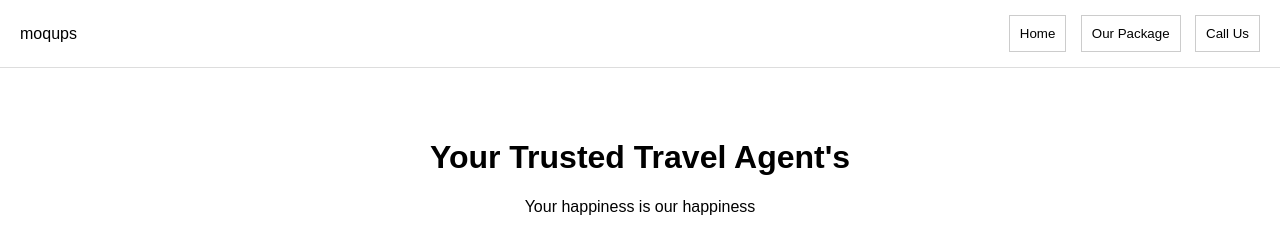
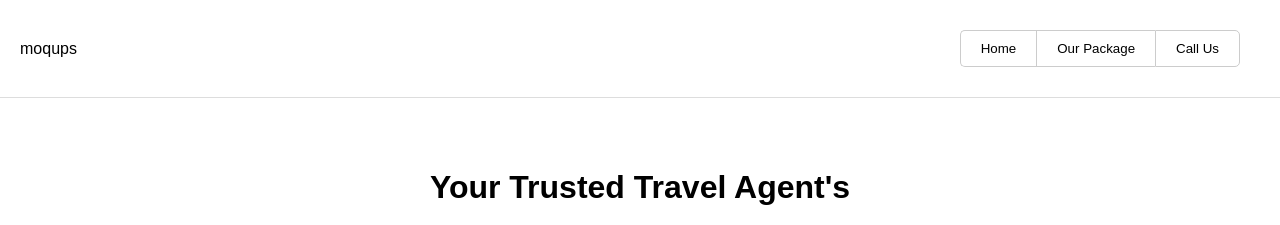
Before and after one commit to revou-fundamental-course/17-feb-25-usamahdhaqi, a plain HTML site: page index.html in a window 1280 px wide. Shown: the top 225 px of the page. Drawn offline with Linux system fonts and the light colour scheme.

Commit message:
html and css update

```diff
--- a/css/styles.css
+++ b/css/styles.css
@@ -12,12 +12,27 @@ header {
     align-items: center;
     border-bottom: 1px solid #ddd;
 }
-.nav-buttons button {
-    margin-left: 10px;
-    padding: 10px;
+.navbar {
+    display: flex;
+    justify-content: flex-end;
+    align-items: center;
+    padding: 15px 20px;
+}
+.navbar button {
+    padding: 10px 20px;
     border: 1px solid #ccc;
     background: white;
     cursor: pointer;
+    border-right: none;
+}
+.navbar button:first-child {
+    border-top-left-radius: 5px;
+    border-bottom-left-radius: 5px;
+}
+.navbar button:last-child {
+    border-right: 1px solid #ccc;
+    border-top-right-radius: 5px;
+    border-bottom-right-radius: 5px;
 }
 main {
     text-align: center;
--- a/index.html
+++ b/index.html
@@ -9,11 +9,11 @@
 <body>
     <header>
         <div>moqups</div>
-        <div class="nav-buttons">
+        <nav class="navbar">
             <button>Home</button>
             <button>Our Package</button>
             <button>Call Us</button>
-        </div>
+        </nav>
     </header>
 
     <main>
```
